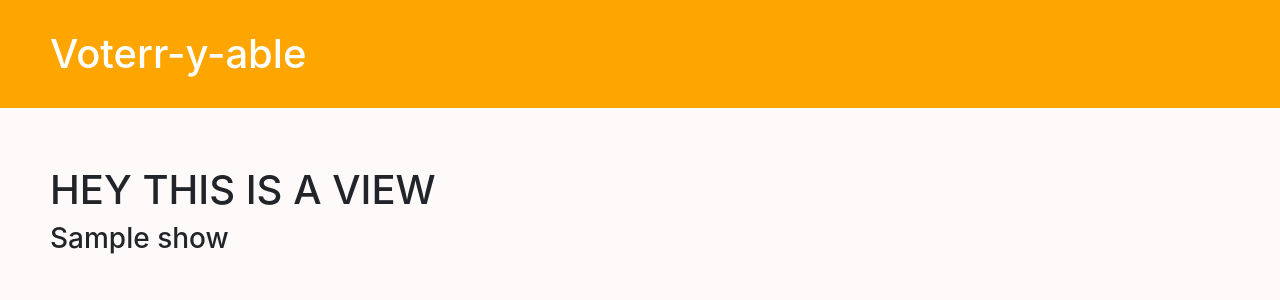
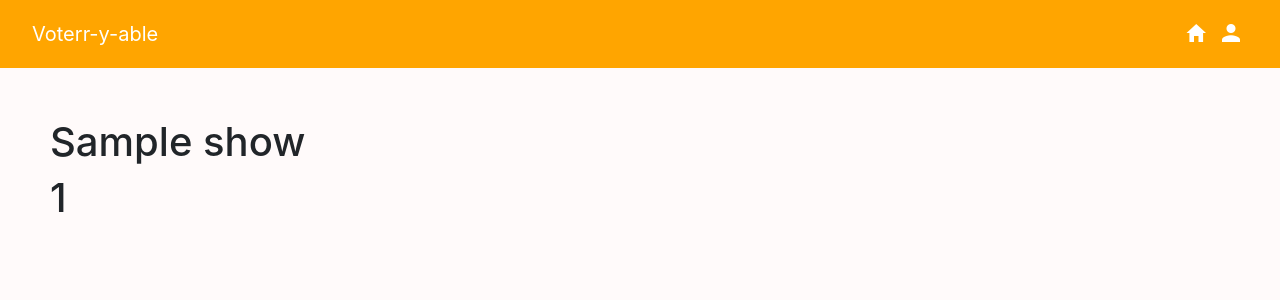
Before and after one commit to vikashtank/episode-voter, a Django app: page /voter/1 in a window 1280 px wide. Shown: the top 300 px of the page. Run offline with Django 3.2, Linux system fonts and the light colour scheme; tables that the repository leaves empty hold one stand-in row (values such as "Sample post"); some libraries are stand-ins or nearby versions.

Commit message:
split html into files
split html into more manageable sections

```diff
--- a/voter/static/css/voter.css
+++ b/voter/static/css/voter.css
@@ -1,14 +1,16 @@
 body{
     background-color: Snow;
 }
-.title-block{
-    padding: 0px;
+.bg-orange{
     background-color: Orange;
-    color: white
 }
-.title-block h1{
-    padding: 30px;
-    padding-left: 50px;
+.navbar{
+    padding-left: 2rem;
+    padding-right: 2rem;
+}
+.navbar .icon{
+    font-size: 1.5rem;
+    color: white;
 }
 .content{
     padding: 50px;
--- a/voter/templates/voter/base.html
+++ b/voter/templates/voter/base.html
@@ -4,12 +4,13 @@
     <head>
         {% include "voter/includes/bootcamp_statics.html" %}
         <link href = "{% static "css/voter.css" %}" rel = "stylesheet">
+        <link href = "http://code.ionicframework.com/ionicons/2.0.1/css/ionicons.min.css" rel = "stylesheet">
     </head>
 
     <body>
 
-        <header class="title-block">
-            <h1>Voterr-y-able</h1>
+        <header>
+            {% include "voter/includes/navbar.html" %}
         </header>
         <main class="content">
             {% block content %}{% endblock %}
--- /dev/null
+++ b/voter/templates/voter/includes/navbar.html
@@ -0,0 +1,18 @@
+<nav class="navbar navbar-expand-lg navbar-dark bg-orange">
+  <a class="navbar-brand" href="#">Voterr-y-able</a>
+  <button class="navbar-toggler" type="button" data-toggle="collapse" data-target="#navbarNavDropdown" aria-controls="navbarNavDropdown" aria-expanded="false" aria-label="Toggle navigation">
+    <span class="navbar-toggler-icon"></span>
+  </button>
+
+  <div class="collapse navbar-collapse navbar-center" id="navbarNavDropdown">
+    <ul class="navbar-nav mr-auto"></ul>
+    <ul class="navbar-nav navbar-right">
+      <li class="nav-item">
+        <a class="nav-link" href="#"><span class = "ion-android-home icon"></span><span class="sr-only">(current)</span></a>
+      </li>
+      <li class="nav-item">
+        <a class="nav-link" href="#"> <span class = "ion-android-person icon"></span></a>
+      </li>
+    </ul>
+  </div>
+</nav>
--- a/voter/templates/voter/show.html
+++ b/voter/templates/voter/show.html
@@ -2,7 +2,10 @@
 
 
 {% block content %}
-<h1> HEY THIS IS A VIEW </h1>
+<h1> {{show.name}} </h1>
 
-<h3>{{show.name}}</h3>
+{% for season in show.seasons.all %}
+    <h1>{{season.number}}</h1>
+{% endfor %}
+
 {% endblock %}
```
Also changed, not shown: voter/templates/voter/home.html (+1 -7 lines), voter/templates/voter/includes/card.html (added, +7 -0 lines).
